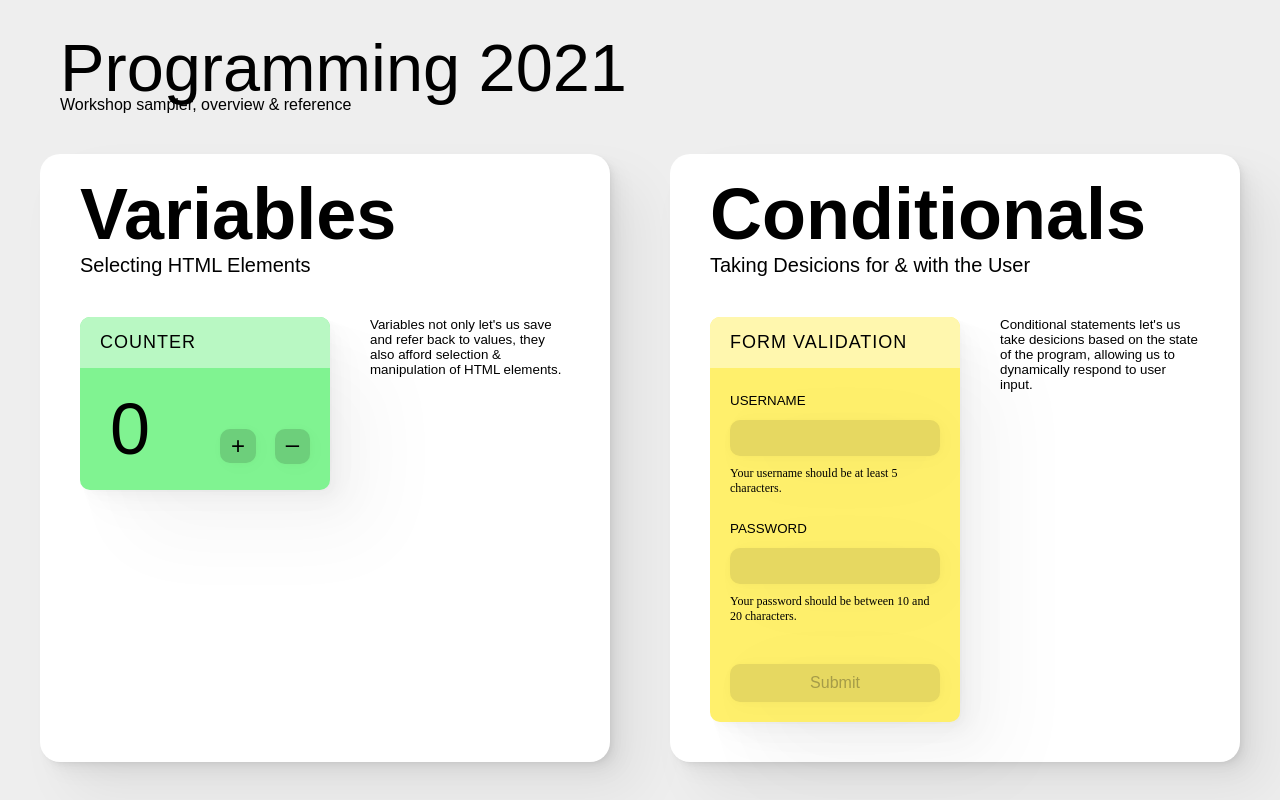
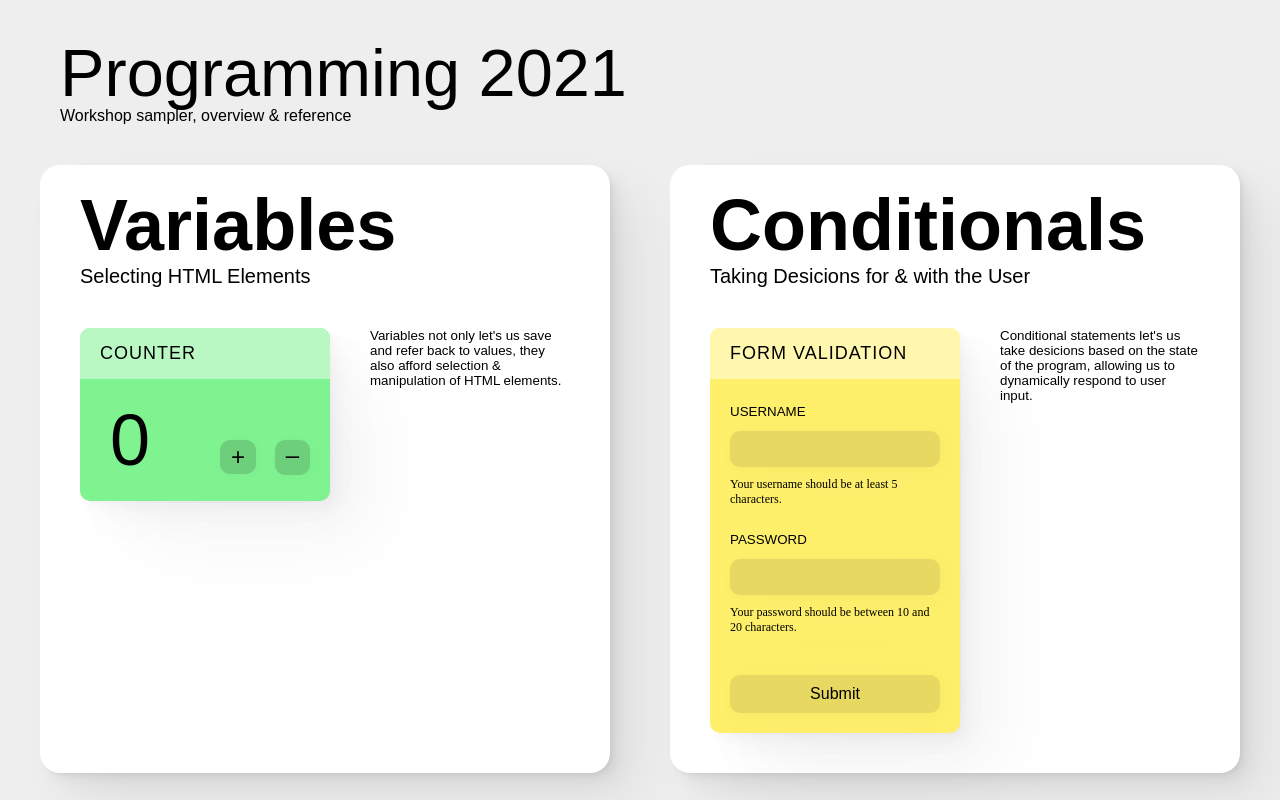
Before and after one commit to motform/IDK-Programming-2021-Course-Overview, a plain HTML site: page index.html in a window 1280 px wide. Shown: the top 800 px of the page. Drawn offline with Linux system fonts and the light colour scheme; a web font is replaced by a local one.

Commit message:
fix  of  in dark mode

```diff
--- a/style.css
+++ b/style.css
@@ -104,7 +104,7 @@ a {
 }
 
 h1 {
-    font: 300 50pt/42pt degular-display, sans-serif;
+    font: 300 50pt/50pt degular-display, sans-serif;
 }
 
 select {
@@ -115,6 +115,10 @@ select {
     font: 600 14px "degular-text";
     -webkit-appearance: none;
     appearance: none;
+}
+
+button, input {
+    color: var(--widget-foreground);
 }
 
 .lesson {
@@ -185,6 +189,7 @@ select {
     font-family: degular-text, sans-serif;
     font-weight: 500;
     font-size: 14pt;
+    color: var(--widget-foreground);
 }
 
 .widget-header {
```
